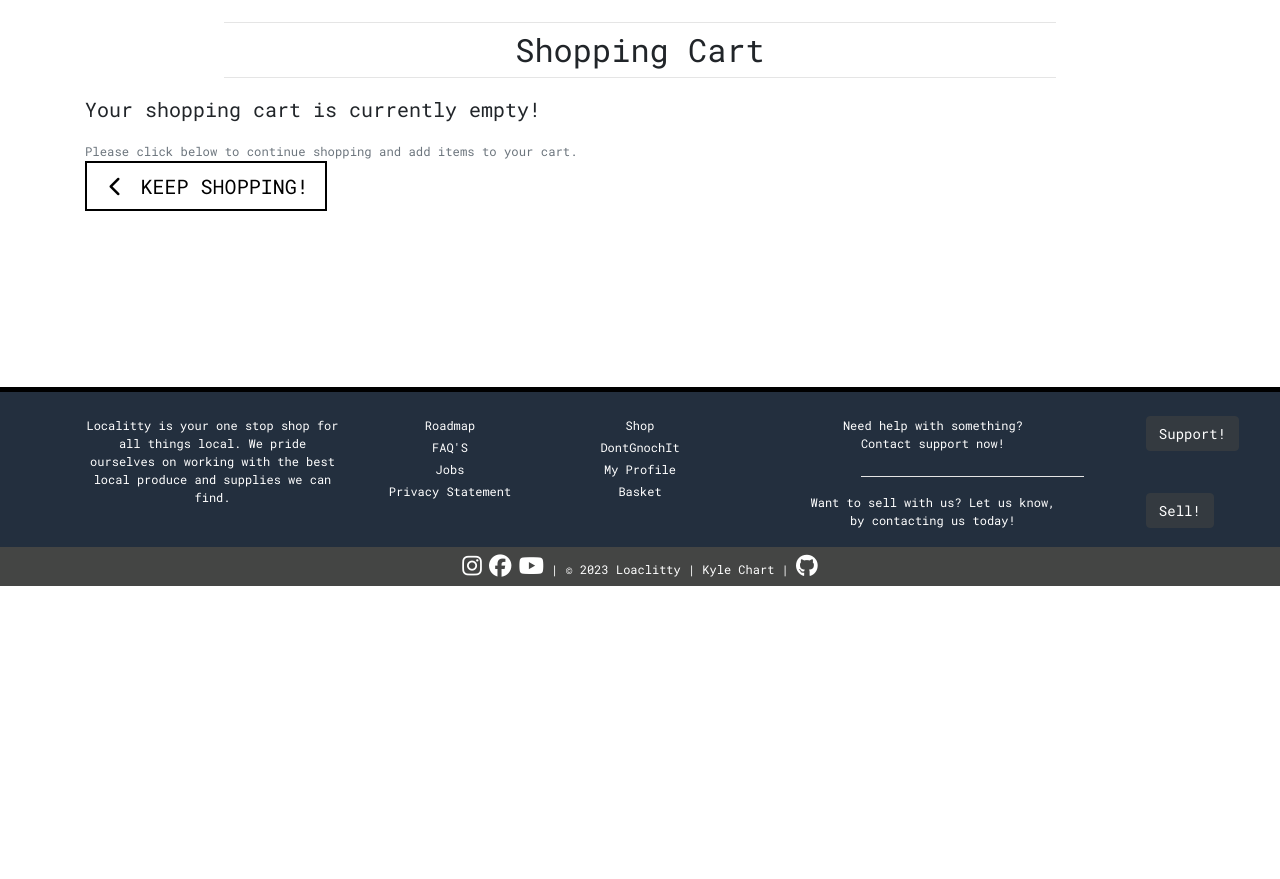
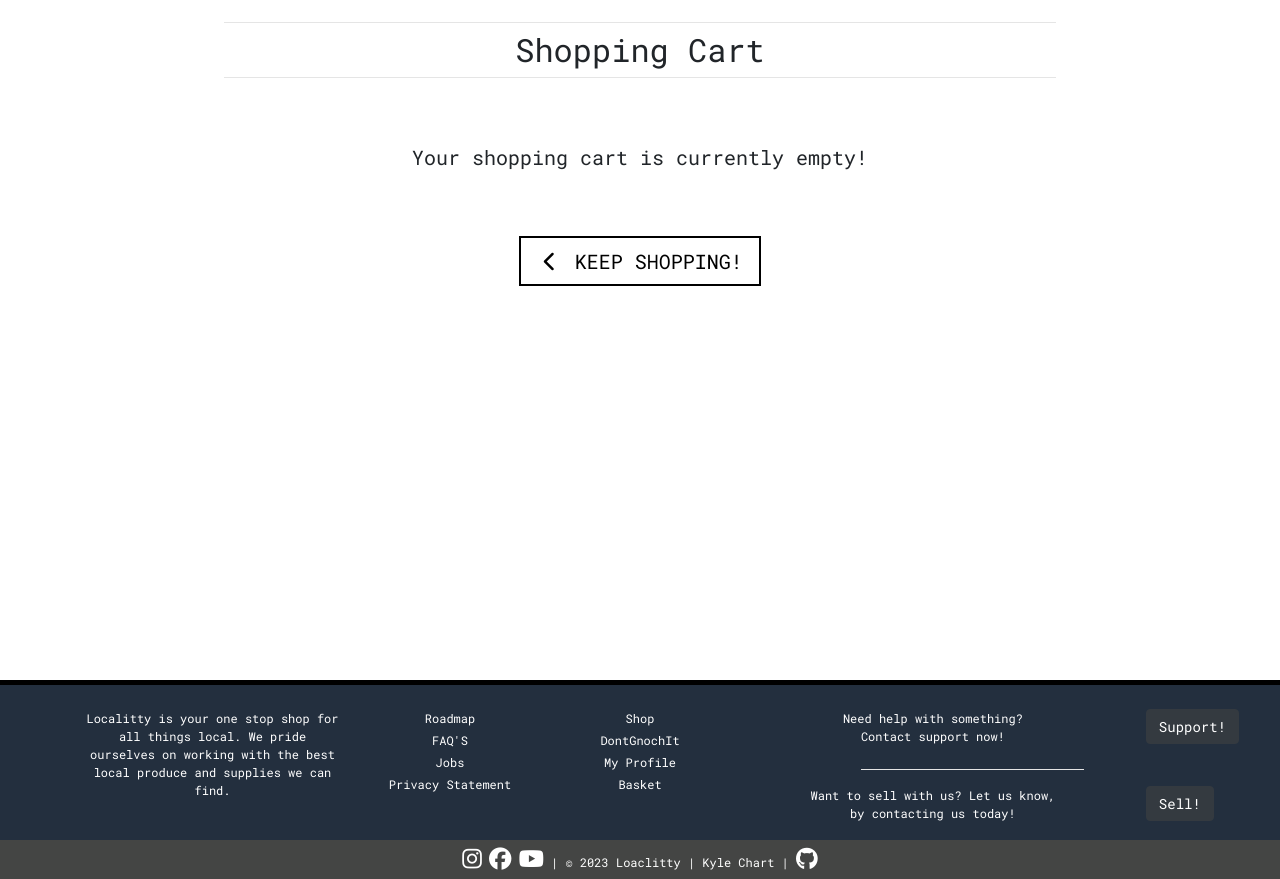
Before and after one commit to Mrekyle/ci-project-5, a Django app: page /bag/ in a window 1280 px wide. Shown: the part 84-963 px from the top of the page. Before the commit the page ends 670 px from the top, so only its background shows below. Run offline with Django 3.2, Linux system fonts and the light colour scheme; some libraries are stand-ins or nearby versions.

Commit message:
Finish bag page styling

```diff
--- a/bag/templates/bag.html
+++ b/bag/templates/bag.html
@@ -128,14 +128,20 @@
                     </table>
                 </div>
             {% else %}
-                <p class="lead">Your shopping cart is currently empty!</p>
-                <small class="mb-3 text-muted">Please click below to continue shopping and add items to your cart.</small><br>
-                <a href="{% url 'shop' %}" aria-label="Send the user back to the main shopping page" class="btn btn-outline-black rounded-0 btn-lg">
-                    <span class="icon-bag">
-                        <i class="fas fa-chevron-left"></i>
-                    </span>
-                    <span class="text-uppercase">Keep Shopping!</span>
-                </a>
+                <div class="row mb-6">
+                    <p class="lead col-12 text-center mt-5">Your shopping cart is currently empty!</p>
+                    <div class="col-12 text-center">
+                        <a href="{% url 'shop' %}" aria-label="Send the user back to the main shopping page" class="mt-5 mb-5 btn btn-outline-black rounded-0 btn-lg">
+                            <span class="icon-bag">
+                                <i class="fas fa-chevron-left"></i>
+                            </span>
+                            <span class="text-uppercase">Keep Shopping!</span>
+                        </a>
+                    </div>
+                    <div class="row">
+                        <div class="extra-padding-container"></div>
+                    </div>
+                </div>
             {% endif %}
         </div>
     </div>
@@ -143,11 +149,13 @@
 {% endblock %}
 
 {% block padding %}
+
 <div class="container">
     <div class="row">
         <div class="padding-container"></div>
     </div>
 </div>
+
 {% endblock %}
 
 {% block postloadjs %}
--- a/products/templates/shop.html
+++ b/products/templates/shop.html
@@ -98,7 +98,7 @@
                                 <div class="col my-0">
                                     <div class="row text-center">
                                         <div class="col text-center">
-                                            <p class="lead mb-0 text-left font-weight-bold">£{{ product.price }} | <a href="#" class="" aria-label="Adds product to shopping bag"><i class="fas fa-basket-shopping"></i> Add</a> </p>
+                                            <p class="lead mb-0 text-left font-weight-bold">£{{ product.price }}</p>
                                         </div>
                                     </div>
                                     {% if product.category %}
@@ -129,7 +129,7 @@
     </div>
     <div class="t-btn shadow m-4 rounded-0 border border-black">
         <a class="t-btn-link t-btn-cursor d-flex h-100">
-            <i class="fas fa-arrow-up icon-link mx-auto my-auto"></i>
+            <i class="fas fa-arrow-up  mx-auto my-auto"></i>
         </a>
     </div>
 {% endblock %}
--- a/static/css/base.css
+++ b/static/css/base.css
@@ -124,7 +124,11 @@ a.cat-badge > span.badge:hover {
 }
 
 .padding-container {
-    height: 5rem;
+    height: 8rem;
+}
+
+.extra-padding-container {
+    height: 19.7rem;
 }
 
 .message-container {
```
Also changed, not shown: notes.txt (+4 -4 lines), db.sqlite3.
